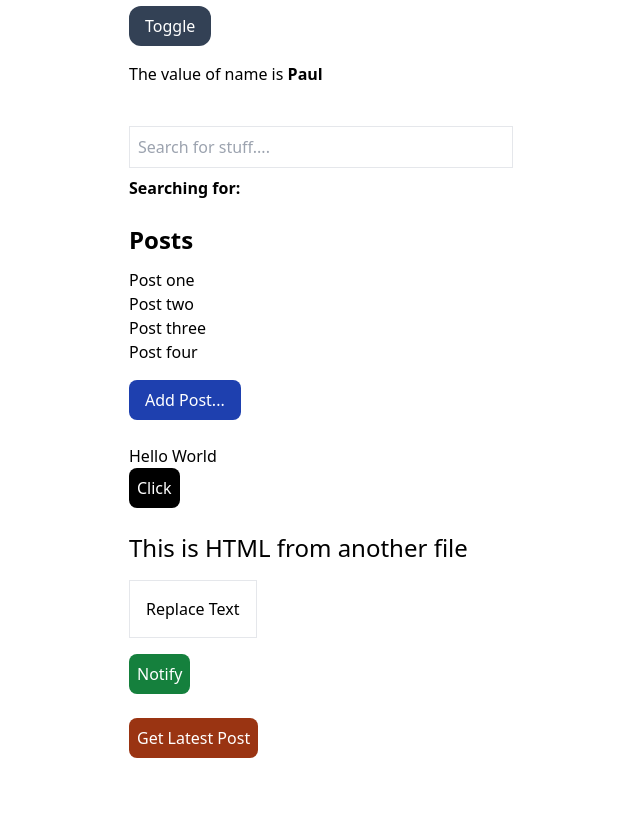
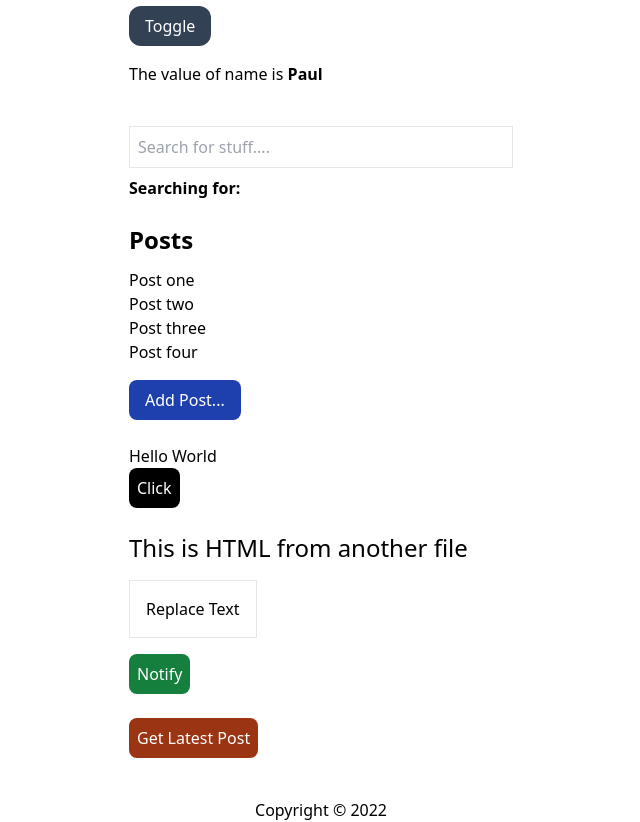
Before and after one commit to paulthomas2107/alpineJSWithTraversy, a plain HTML site: page index.html in a window 1280 px wide. Shown: the part 82-904 px from the top of the page, without its empty margins (319-959 px from the left). Before the commit the page ends 840 px from the top, so only its background shows below. Drawn offline with nearby package versions, Linux system fonts and the light colour scheme.

Commit message:
More....

```diff
--- a/index.html
+++ b/index.html
@@ -101,12 +101,14 @@
            <button @click="getLatestPost($data.posts)" class="bg-orange-800 text-white mt-6 p-2 rounded-lg">Get Latest Post</button>
         </div>
       </div>
+      <footer x-data class="text-center mt-10">
+        <p>Copyright &copy; <span x-text="new Date().getFullYear()"></span></p>
+      </footer>
       <script>
         function getLatestPost(posts) {
           console.log(posts.slice(-1).pop())
         }
       </script>
     </div>
-
   </body>
 </html>
```
